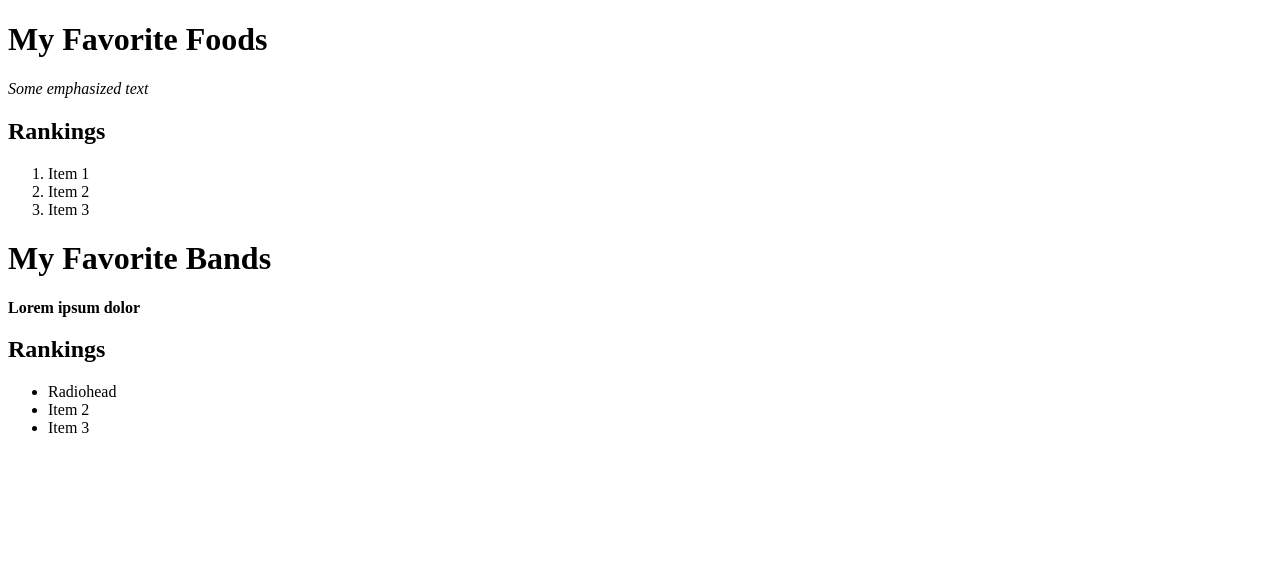
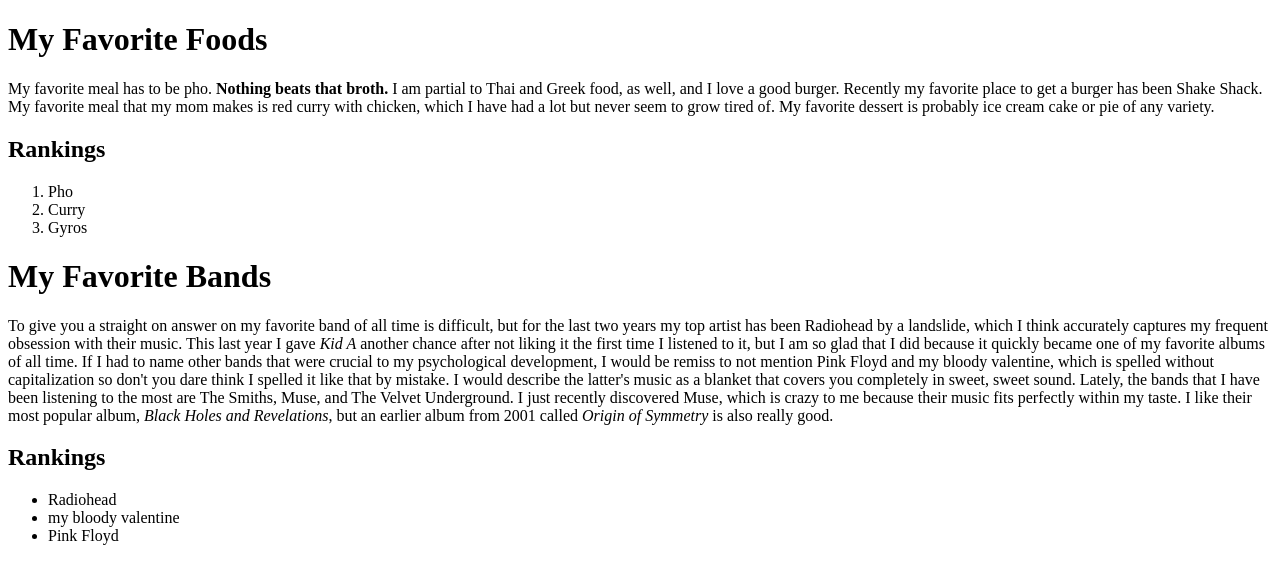
Before and after one commit to lanejgo/HTML-1, a plain HTML site: page page1.html in a window 1280 px wide. Drawn offline with Linux system fonts and the light colour scheme.

Commit message:
Update page1.html

```diff
--- a/page1.html
+++ b/page1.html
@@ -7,20 +7,32 @@
 
   <body>
     <h1>My Favorite Foods</h1>
-    <p><em>Some emphasized text</em></p>
+    <p>My favorite meal has to be pho. <strong>Nothing beats that broth.</strong> I am partial to Thai and Greek food, as well,
+        and I love a good burger. Recently my favorite place to get a burger has been Shake Shack. My favorite meal that
+        my mom makes is red curry with chicken, which I have had a lot but never seem to grow tired of. My favorite dessert
+        is probably ice cream cake or pie of any variety.</p>
     <h2>Rankings</h2>
     <ol>
-        <li>Item 1</li>
-        <li>Item 2</li>
-        <li>Item 3</li>
+        <li>Pho</li>
+        <li>Curry</li>
+        <li>Gyros</li>
     </ol>
     <h1>My Favorite Bands</h1>
-    <p><strong>Lorem ipsum dolor</strong></p>
+    <p>To give you a straight on answer on my favorite band of all time is difficult, but for the last two years my top
+        artist has been Radiohead by a landslide, which I think accurately captures my frequent obsession with their music.
+        This last year I gave <em>Kid A</em> another chance after not liking it the first time I listened to it, but I am so
+        glad that I did because it quickly became one of my favorite albums of all time. If I had to name other bands that were crucial
+        to my psychological development, I would be remiss to not mention Pink Floyd and my bloody valentine, which is spelled without
+        capitalization so don't you dare think I spelled it like that by mistake. I would describe the latter's music as a blanket
+        that covers you completely in sweet, sweet sound. Lately, the bands that I have been listening to the most are The Smiths, Muse, and
+        The Velvet Underground. I just recently discovered Muse, which is crazy to me because their music fits perfectly within
+        my taste. I like their most popular album, <em>Black Holes and Revelations</em>, but an earlier album from 2001 called
+        <em>Origin of Symmetry</em> is also really good.</p>
     <h2>Rankings</h2>
     <ul>
         <li>Radiohead</li>
-        <li>Item 2</li>
-        <li>Item 3</li>
+        <li>my bloody valentine</li>
+        <li>Pink Floyd</li>
     </ul>
   </body>
 </html>
```
